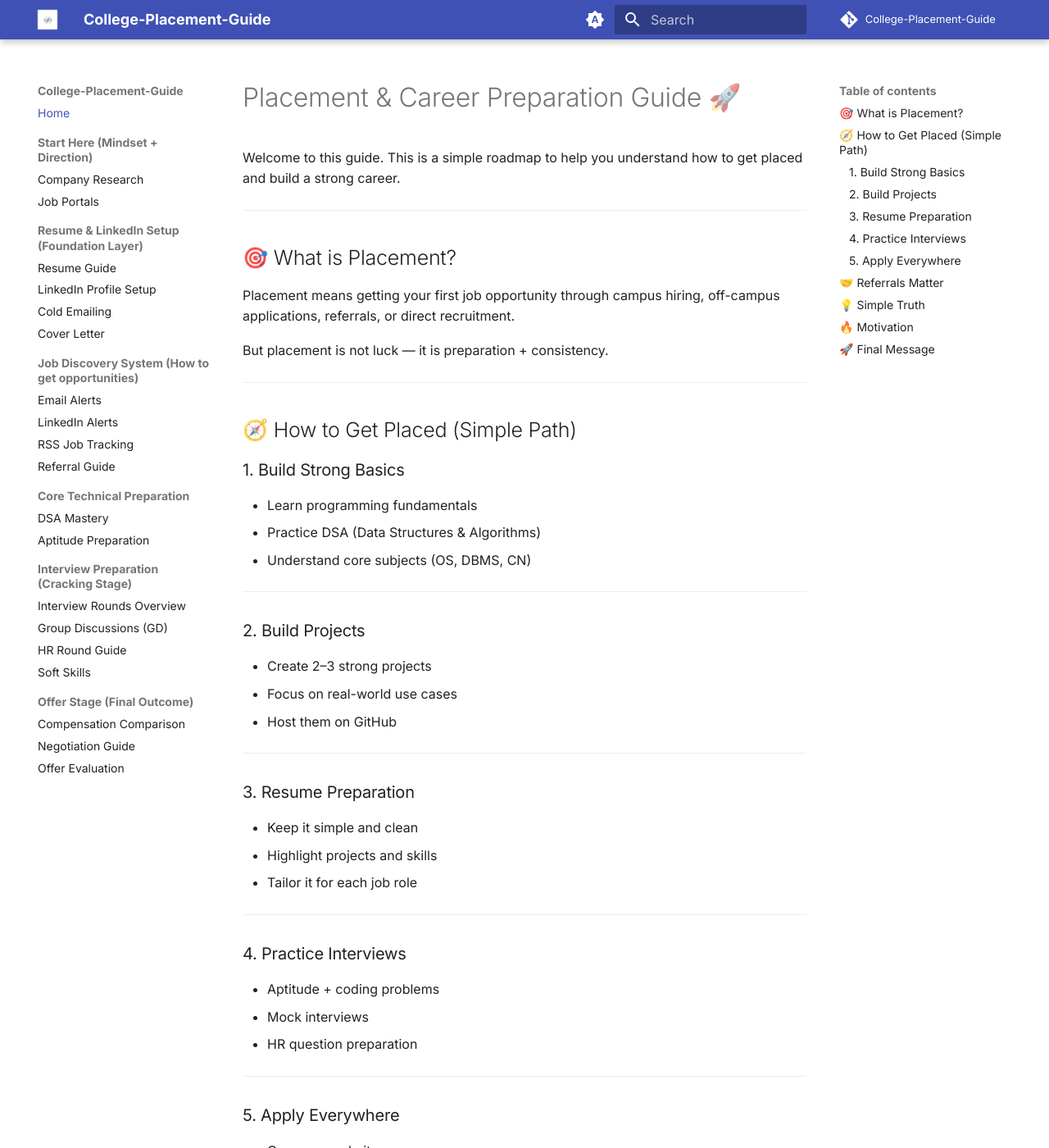
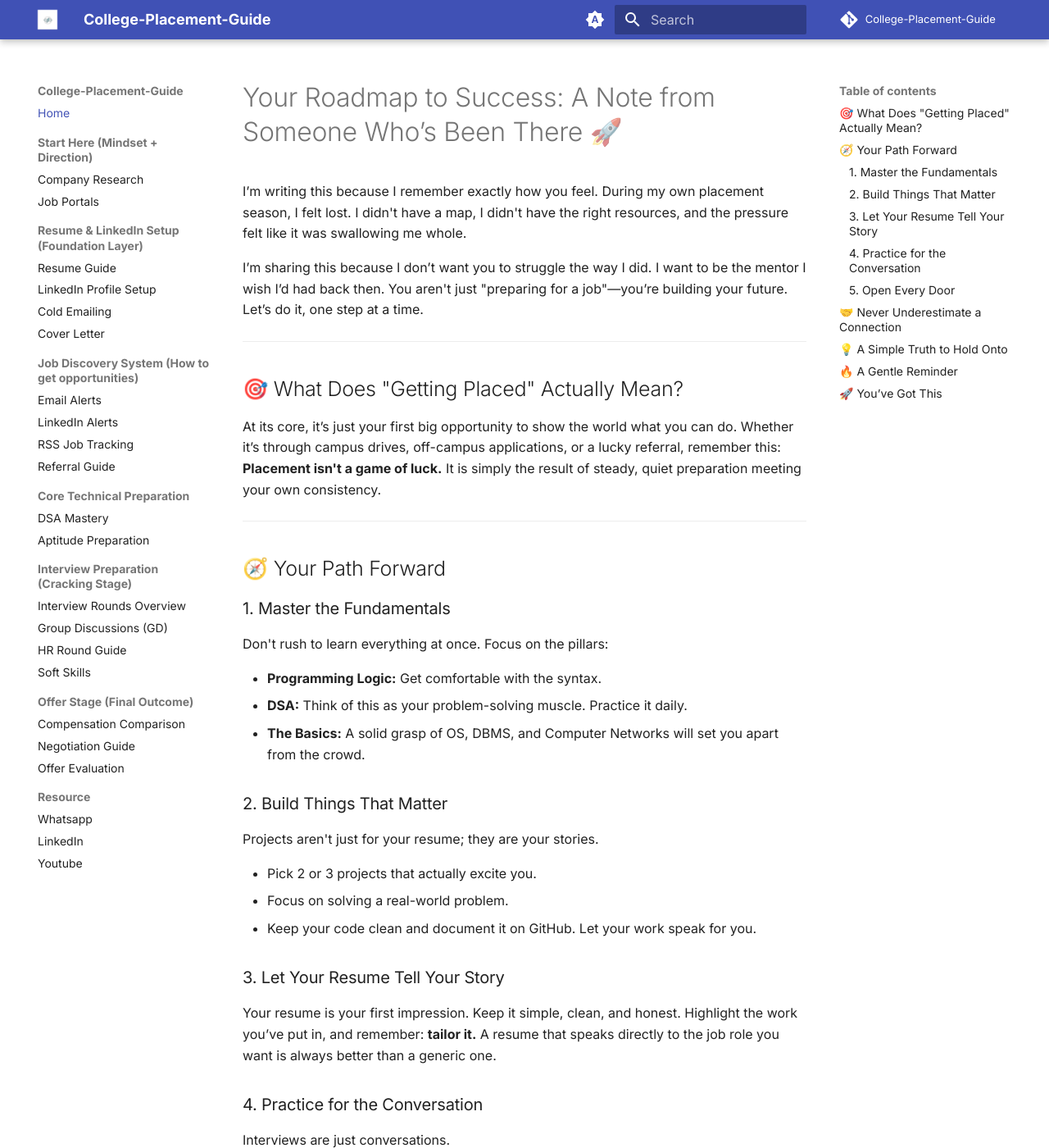
Before and after one commit to CodeCompasss/College-Placement-Guide, an MkDocs documentation site: the page built from docs/index.md, in a window 1280 px wide and 1400 px high. Shown: the whole window at 82% size. Built offline with MkDocs 1.6.1 and Material for MkDocs 9.7.7, drawn with Linux system fonts in a browser that asks for light colours; comment, search, counter and statistics services are not loaded; some of the changed text lies outside the part shown.

Commit message:
resource section added

```diff
--- a/docs/index.md
+++ b/docs/index.md
@@ -1,89 +1,79 @@
-# Placement & Career Preparation Guide 🚀
 
-Welcome to this guide. This is a simple roadmap to help you understand how to get placed and build a strong career.
+# Your Roadmap to Success: A Note from Someone Who’s Been There 🚀
+
+I’m writing this because I remember exactly how you feel. During my own placement season, I felt lost. I didn't have a map, I didn't have the right resources, and the pressure felt like it was swallowing me whole.
+
+I’m sharing this because I don’t want you to struggle the way I did. I want to be the mentor I wish I’d had back then. You aren't just "preparing for a job"—you’re building your future. Let’s do it, one step at a time.
 
 ---
 
-## 🎯 What is Placement?
+## 🎯 What Does "Getting Placed" Actually Mean?
 
-Placement means getting your first job opportunity through campus hiring, off-campus applications, referrals, or direct recruitment.
-
-But placement is not luck — it is preparation + consistency.
+At its core, it’s just your first big opportunity to show the world what you can do. Whether it’s through campus drives, off-campus applications, or a lucky referral, remember this: **Placement isn't a game of luck.** It is simply the result of steady, quiet preparation meeting your own consistency.
 
 ---
 
-## 🧭 How to Get Placed (Simple Path)
+## 🧭 Your Path Forward
 
-### 1. Build Strong Basics
-- Learn programming fundamentals
-- Practice DSA (Data Structures & Algorithms)
-- Understand core subjects (OS, DBMS, CN)
+### 1. Master the Fundamentals
+
+Don't rush to learn everything at once. Focus on the pillars:
+
+* **Programming Logic:** Get comfortable with the syntax.
+* **DSA:** Think of this as your problem-solving muscle. Practice it daily.
+* **The Basics:** A solid grasp of OS, DBMS, and Computer Networks will set you apart from the crowd.
+
+### 2. Build Things That Matter
+
+Projects aren't just for your resume; they are your stories.
+
+* Pick 2 or 3 projects that actually excite you.
+* Focus on solving a real-world problem.
+* Keep your code clean and document it on GitHub. Let your work speak for you.
+
+### 3. Let Your Resume Tell Your Story
+
+Your resume is your first impression. Keep it simple, clean, and honest. Highlight the work you’ve put in, and remember: **tailor it.** A resume that speaks directly to the job role you want is always better than a generic one.
+
+### 4. Practice for the Conversation
+
+Interviews are just conversations.
+
+* Keep practicing those coding problems.
+* Do mock interviews with friends or even in front of a mirror.
+* Prepare for HR questions—they want to see the person behind the screen, not just the coder.
+
+### 5. Open Every Door
+
+Don't wait for the "perfect" company to come to you.
+
+* Apply on company portals, LinkedIn, and job boards.
+* Start with internships; they are the best way to get your foot in the door.
 
 ---
 
-### 2. Build Projects
-- Create 2–3 strong projects
-- Focus on real-world use cases
-- Host them on GitHub
+## 🤝 Never Underestimate a Connection
+
+A referral is more than a link; it’s a vote of confidence. Reach out to your alumni, connect with friends, and be genuine on LinkedIn. People are often more willing to help than you think—you just have to be brave enough to ask.
 
 ---
 
-### 3. Resume Preparation
-- Keep it simple and clean
-- Highlight projects and skills
-- Tailor it for each job role
+## 💡 A Simple Truth to Hold Onto
+
+> You don’t need to be perfect to get the job. You just need to be more consistent than the person who gave up yesterday.
 
 ---
 
-### 4. Practice Interviews
-- Aptitude + coding problems
-- Mock interviews
-- HR question preparation
+## 🔥 A Gentle Reminder
+
+I know it’s tempting to wait for the "right time" or the perfect mood to start. But every single day you put it off is just another day someone else is building their dream.
+
+Small, imperfect efforts done every single day will *always* beat the panic of last-minute cramming. **Start today.** Even if you only do it for 15 minutes. Just start.
 
 ---
 
-### 5. Apply Everywhere
-- Company websites
-- LinkedIn jobs
-- Referrals
-- Internships first, then full-time
+## 🚀 You’ve Got This
 
----
+Getting placed isn't just about raw talent. It’s about showing up for yourself when you don’t feel like it. It’s about persistence, smart preparation, and knowing that your hard work is building something real.
 
-## 🤝 Referrals Matter
-A referral can increase your chances of getting interviews significantly. Always try:
-- LinkedIn networking
-- Alumni connections
-- Friends working in companies
-
----
-
-## 💡 Simple Truth
-
-> You don’t need to be perfect to get placed.
-> You just need to be consistent longer than others.
-
----
-
-## 🔥 Motivation
-
-Many students wait for the "right time" to start.
-
-But the truth is:
-- Every day you delay = someone else moves ahead
-- Small daily effort beats last-minute pressure
-
-Start now. Even if it's slow.
-
----
-
-## 🚀 Final Message
-
-Getting placed is not about talent alone.
-It is about:
-- Daily practice
-- Smart preparation
-- Persistence
-- Never giving up
-
-Keep going. Your opportunity is already being built.
+Keep going. I believe in you, and I know your opportunity is already in the works.
--- a/docs/resume-profile/dsa.md
+++ b/docs/resume-profile/dsa.md
@@ -1 +1,27 @@
-dsa adn all the top resource
+## 🧠 Mastering DSA: The "Quality Over Quantity" Rule
+
+I’ve seen too many students burn out by trying to solve thousands of random problems. Here is the secret: **It’s not about how many problems you solve; it’s about how many patterns you master.**
+
+Once you understand the underlying logic—like how to use a *sliding window* or *dynamic programming*—every new problem you see becomes a variation of something you already know.
+
+I’ve curated a list of the most trusted, industry-standard resources that helped me (and thousands of others) bridge the gap from "confused" to "confident."
+
+---
+
+### 🏆 The Top-Tier Resources
+
+| Resource | Best For | Why It’s Worth Your Time |
+| --- | --- | --- |
+| **[LeetCode](https://leetcode.com/)** | Interview Prep | The industry gold standard. Perfect for practicing real company-asked questions. |
+| **[GeeksforGeeks](https://www.google.com/search?q=https://www.geeksforgeeks.org/dsa-tutorial/)** | Concept Learning | The best library for deep dives into specific topics with great editorial explanations. |
+| **[NeetCode](https://neetcode.io/)** | Structured Learning | Their "NeetCode 150" is arguably the best-curated list to master essential patterns without the noise. |
+| **[HackerRank](https://www.hackerrank.com/)** | Beginners | Great for building your fundamentals through guided tracks. Many companies also use this for assessments. |
+| **[AlgoMonster](https://algo.monster/)** | Pattern Mastery | Excellent for focusing on *patterns* rather than just memorizing solutions. |
+
+---
+
+### 💡 My Advice for Your DSA Journey
+
+* **Don't "Battleship" Your Way Through:** If you are stuck for more than 45 minutes, don't just keep banging your head against the wall. Check the solution, **understand the logic**, and then close the tab and try to code it yourself from scratch.
+* **Build a "Problem Journal":** Keep a small document where you note down the *patterns* you struggled with. Reviewing this document is 10x more valuable than solving 10 new random problems.
+* **Consistency > Intensity:** It is much better to solve **one problem a day** for three months than to do 10 hours of coding in one day and then quit for a week.
--- a/mkdocs.yml
+++ b/mkdocs.yml
@@ -174,3 +174,8 @@ nav:
       - Compensation Comparison: salary/compensation-comparison.md
       - Negotiation Guide: salary/negotiation-guide.md
       - Offer Evaluation: salary/offer-evaluation.md
+
+  - Resource:
+      - Whatsapp: resource/whatsapp.md
+      - LinkedIn: resource/linkdln.md
+      - Youtube: resource/youtube.md
```
Also changed, not shown: docs/resource/linkdln.md (added, +4 -0 lines), docs/resource/whatsapp.md (added, +10 -0 lines), docs/resource/youtube.md (added, +3 -0 lines).
